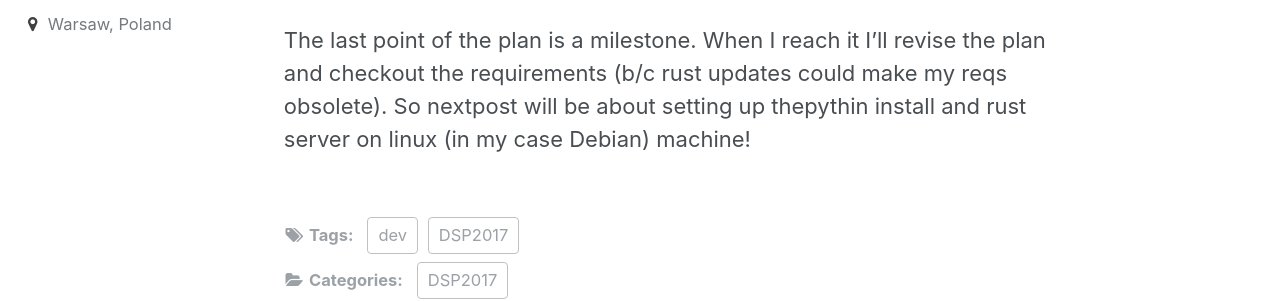
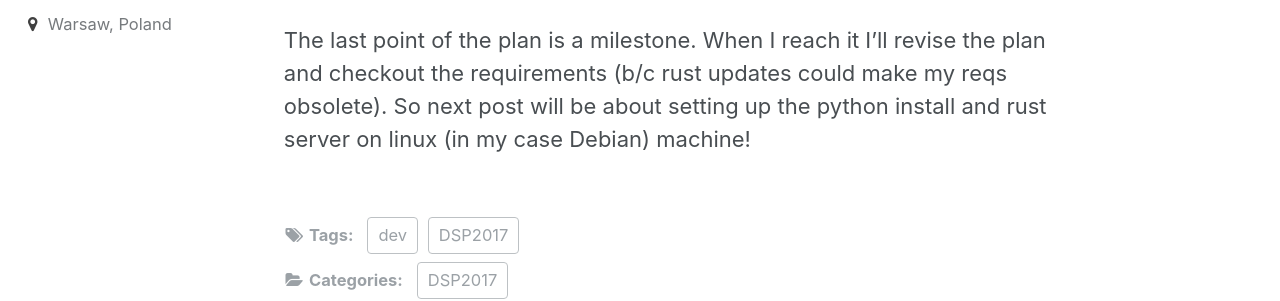
Before and after one commit to VenethImakiir/RustManager, a Jekyll site: the page built from _posts/2017-03-03-the-project-overview.md, in a window 1280 px wide and 900 px high, scrolled down 1266 px. Shown: the part 233-534 px from the top of the window. Built offline with Jekyll 4.4.1, drawn with Linux system fonts in a browser that asks for light colours.

Commit message:
post edit and corrections

```diff
--- a/_posts/2017-03-03-the-project-overview.md
+++ b/_posts/2017-03-03-the-project-overview.md
@@ -36,4 +36,4 @@ Plan:
 * run the server and check out the commands, API and mechanics
 * start writing first scripts
 
-The last point of the plan is a milestone. When I reach it I'll revise the plan and checkout the requirements (b/c rust updates could make my reqs obsolete). So nextpost will be about setting up thepythin install and rust server on linux (in my case Debian) machine!
+The last point of the plan is a milestone. When I reach it I'll revise the plan and checkout the requirements (b/c rust updates could make my reqs obsolete). So next post will be about setting up the python install and rust server on linux (in my case Debian) machine!
```
